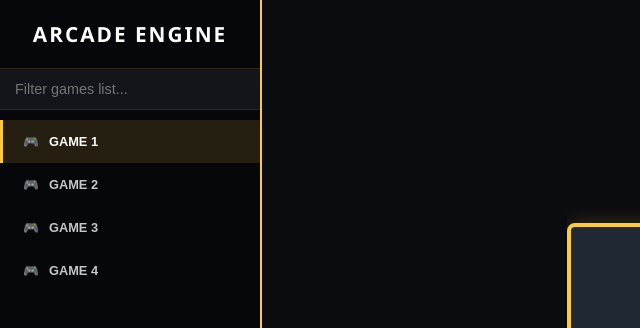
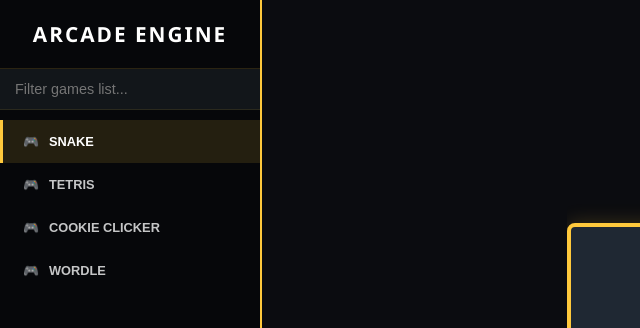
Before and after one commit to WellandWill1/wellandwill.github.io, a plain HTML site: page codeauth.html in a window 1280 px wide. Shown: the top 328 px of the page, 0-640 px from the left. Drawn offline with Linux system fonts and the light colour scheme.

Commit message:
Update game library with new game titles

```diff
--- a/codeauth.html
+++ b/codeauth.html
@@ -61,10 +61,10 @@
     <script>
         // 🚀 WIRED DIRECTLY TO YOUR SECURE INTERNAL REPOSITORY PAGES
         const gameLibrary = [
-            { name: "Game 1", url: "1.html" },
-            { name: "Game 2", url: "2.html" },
-            { name: "Game 3", url: "3.html" },
-            { name: "Game 4", url: "4.html" }
+            { name: "Snake", url: "1.html" },
+            { name: "Tetris", url: "2.html" },
+            { name: "Cookie Clicker", url: "3.html" },
+            { name: "Wordle", url: "4.html" }
         ];
 
         function triggerPanic() {
```
